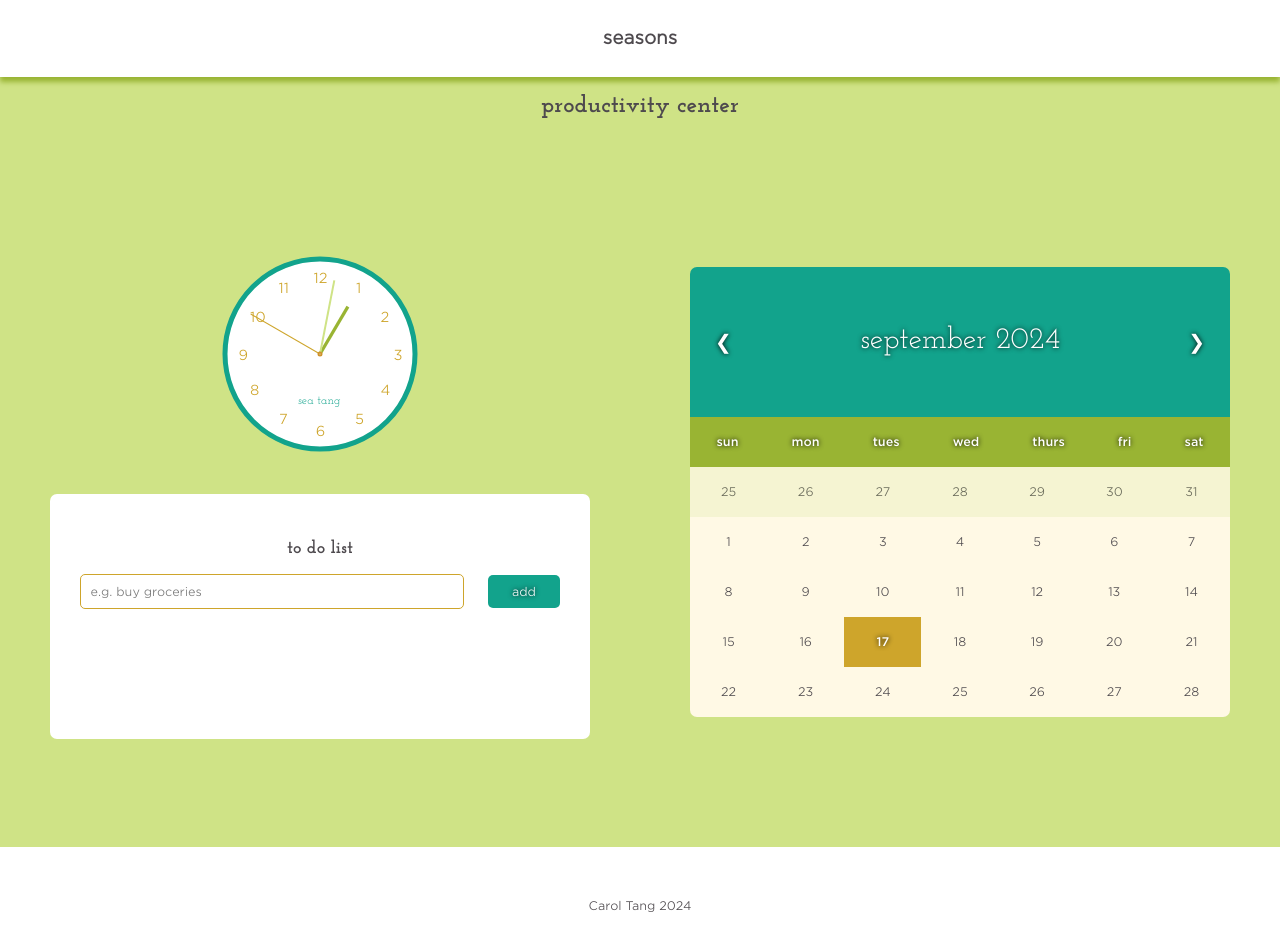
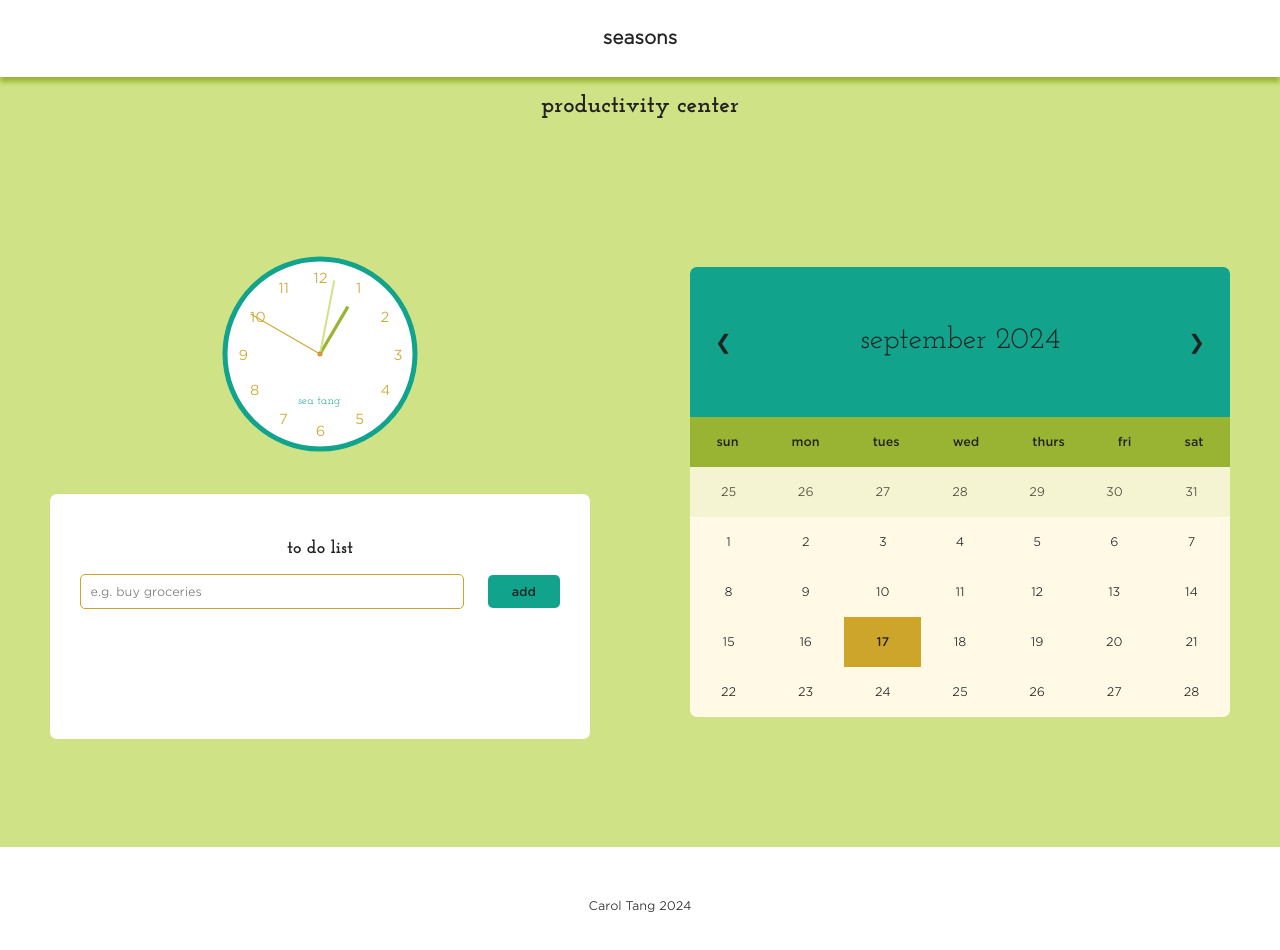
Before and after one commit to crtang/seasons, a React (Create React App) app: page / in a window 1280 px wide. Shown: the top 950 px of the page. Built offline with nearby package versions, Linux system fonts and the light colour scheme; the HTML template or start-up script is replaced by a standard one.

Commit message:
Spaced out code for to-do list items and changed text color for text on colored backgrounds back to dark gray

```diff
--- a/src/ToDoList/List/ListItem/index.js
+++ b/src/ToDoList/List/ListItem/index.js
@@ -27,10 +27,14 @@ const ListItem = (props) => {
   const viewTemplate = (
     <div className="list-item">
       <input className="is-task-done" type="checkbox" />
+
       <span className="checkmark"></span>
+
       <span className="task-content">{ props.task.item }</span>
+
       <span className="list-option-container">
         <span className="edit-task" onClick={() => setEditing(true)}><EditIcon /></span>
+
         <span className="delete-task" onClick={deleteThis}><DeleteIcon /></span>
       </span>
     </div>
@@ -39,6 +43,7 @@ const ListItem = (props) => {
   const editingTemplate = (
     <form className="editing-template" onSubmit={saveEdit}>
       <input id={props.task.id} className="editing-area" type="text" placeholder={props.task.item} value={editedTask} onChange={editThis} />
+
       <div className="et-btns">
         <button className="btn edit-cancel" type="button" onClick={() => setEditing(false)}>
           cancel
--- a/src/index.css
+++ b/src/index.css
@@ -18,13 +18,13 @@
 
 :root,
   :root.spring {
-    --color-1: #4e4a4e; /* 222222 */
+    --color-1: #222222; /* 4e4a4e */
     --color-2: #ffffff;
     --color-3: #12a38c;
     --color-4: #cfe386;
     --color-5: #cea52b;
     --color-6: #ce922b;
-    --color-7: #99b433;
+    --color-7: #99b433; /* 99b433 */
     --color-8: #0d7866;
   }
 
@@ -148,8 +148,8 @@ footer {
   border-radius: 5px;
   padding: 2% 5%;
   background-color: var(--color-3);
-  color: var(--color-2);
-  text-shadow: 0 0 5px rgba(0, 0, 0, 1);
+  font-family: 'Gotham Medium', sans-serif;
+  color: var(--color-1);
   cursor: pointer;
 }
 
@@ -321,8 +321,7 @@ svg path:hover {
 #prev-month, #next-month {
   position: absolute;
   font: 20px 'Gotham Medium', sans-serif;
-  color: var(--color-2);
-  text-shadow: 0 0 5px rgba(0, 0, 0, 1);
+  color: var(--color-1);
   z-index: 10;
   cursor: pointer;
 }
@@ -338,8 +337,7 @@ svg path:hover {
 .cal-display {
   font-family: 'Josefin Slab', serif;
   font-size: 30px;
-  color: var(--color-2);
-  text-shadow: 0 0 5px rgba(0, 0, 0, 1);
+  color: var(--color-1);
 }
 
 #weekdays {
@@ -364,8 +362,7 @@ svg path:hover {
 
 .wd {
   background-color: var(--color-7);
-  color: var(--color-2);
-  text-shadow: 0 0 5px rgba(0, 0, 0, 1);
+  color: var(--color-1);
 }
 
 #weeks-container {
@@ -405,8 +402,7 @@ svg path:hover {
 
 .selected p {
   font-family: 'Gotham Medium';
-  color: var(--color-2);
-  text-shadow: 0 0 5px rgba(0, 0, 0, 1);
+  color: var(--color-1);
 }
 
 
```
